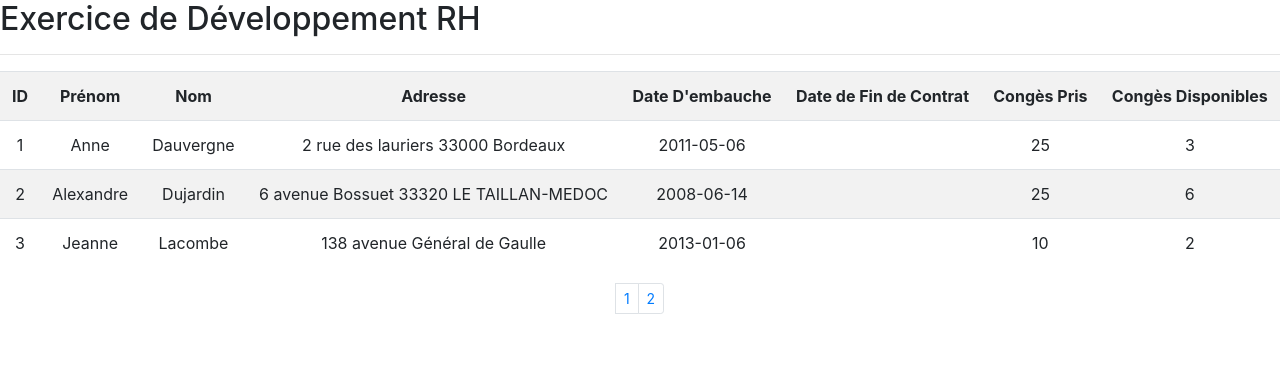
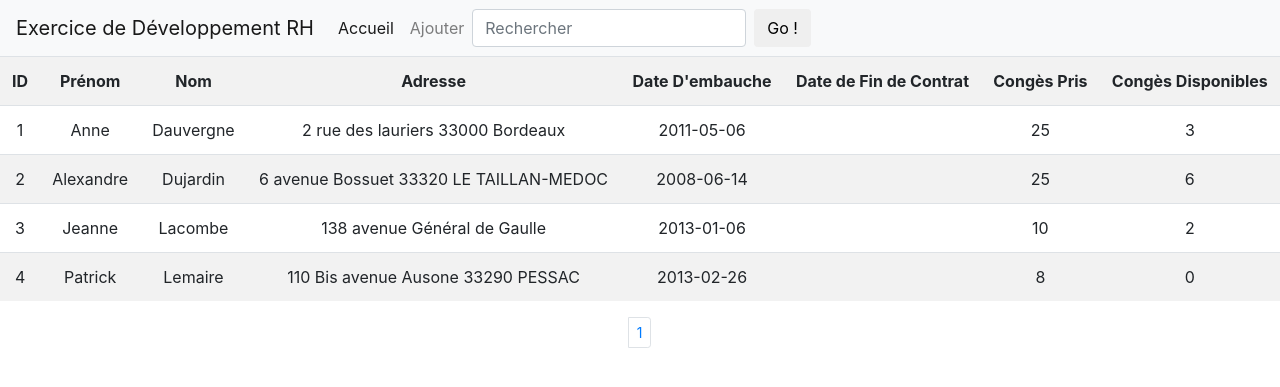
Before and after one commit to nauno40/Exo-RH, a PHP site: page /Version2.php in a window 1280 px wide. Shown: the top 387 px of the page. Run offline with PHP 8.4, Linux system fonts and the light colour scheme; data comes from the database, SQL or seed files in the repository.

Commit message:
Recherche v1

```diff
--- a/Exercice Développement RH/V2/Version2.php
+++ b/Exercice Développement RH/V2/Version2.php
@@ -1,21 +1,40 @@
 <!DOCTYPE html>
 <html lang="fr">
+
 <head>
     <meta charset="UTF-8">
     <meta name="viewport" content="width=device-width, initial-scale=1.0">
     <meta http-equiv="X-UA-Compatible" content="ie=edge">
-    <link rel="stylesheet" href="https://maxcdn.bootstrapcdn.com/bootstrap/4.0.0/css/bootstrap.min.css" integrity="sha384-Gn5384xqQ1aoWXA+058RXPxPg6fy4IWvTNh0E263XmFcJlSAwiGgFAW/dAiS6JXm" crossorigin="anonymous">
+    <link rel="stylesheet" href="https://maxcdn.bootstrapcdn.com/bootstrap/4.0.0/css/bootstrap.min.css" integrity="sha384-Gn5384xqQ1aoWXA+058RXPxPg6fy4IWvTNh0E263XmFcJlSAwiGgFAW/dAiS6JXm"
+        crossorigin="anonymous">
     <title>Document</title>
 </head>
+
 <body>
+    <nav class="navbar navbar-expand-lg navbar-light bg-light">
 
+        <a class="navbar-brand" href="#">Exercice de Développement RH</a>
 
+        <button class="navbar-toggler" type="button" data-toggle="collapse" data-target="#navbarNavAltMarkup" aria-controls="navbarNavAltMarkup" aria-expanded="false" aria-label="Toggle navigation">
+            <span class="navbar-toggler-icon"></span>
+        </button>
 
+        <div class="collapse navbar-collapse" id="navbarNavAltMarkup">
+            <div class="navbar-nav">
+            <a class="nav-item nav-link active" href="#">Accueil<span class="sr-only">(current)</span></a>
+            <a class="nav-item nav-link" href="#">Ajouter</a>
+
+            <form class="form-inline" method="POST" action="version2.php">
+                <input class="form-control mr-sm-2" type="text" placeholder="Rechercher" name="keywords">
+                <button class="btn bg my-2 my-sm-0" type="submit">Go !</button>
+            </form>
+
+            </div>
+        </div>
+    </nav>
 
 
     <form>
-  <h2 class="form-group">Exercice de Développement RH</h2><hr>
-
 
         <div class="form-group">
 
@@ -49,7 +68,7 @@
     //Pagination Réalisation :
     $data = $instanceSalaries->count();
     $nbSalaries = $data['nb'];
-    $parPage = 3; //Nombre de lignes par page
+    $parPage = 12; //Nombre de lignes par page
     $nbPage = ceil($nbSalaries/$parPage);
     $courantePage = 1;  //Page courante
 
@@ -61,8 +80,22 @@
     }
 
 
+
+
+
+
+
+
+    if(isset($_POST['keywords']) && !empty($_POST)){
+        $salaries = $instanceSalaries->Rechercher();
+    }
+    else{
         //Appel de la méthode FindAll
         $salaries = $instanceSalaries->findAll($courantePage, $parPage);
+    }
+
+
+
 
     //Affichage des différentes données des Salariés
     foreach($salaries as $salarie){
@@ -81,15 +114,18 @@
 
     }
 
+
+
+
     ?>
 
             </table>
 
+
+            <!-- Pagination Affichage : -->
             <ul class="pagination pagination-sm justify-content-center">
                 <li class="page-item disabled">
                     <?php
-                //Pagination Affichage :
-
                         for($i=1;$i<=$nbPage;$i++){
                             echo "<li class='page-item'><a class='page-link' href='Version2.php?p=$i'> $i </a>";
                         }
@@ -102,4 +138,5 @@
     </form>
     <script src="https://stackpath.bootstrapcdn.com/bootstrap/4.1.0/js/bootstrap.min.js"></script>
 </body>
+
 </html>
--- a/Exercice Développement RH/V2/class/Salaries.php
+++ b/Exercice Développement RH/V2/class/Salaries.php
@@ -91,12 +91,11 @@ class Salaries extends MyPDO{
     }
 
 
-
-
-
-
-
-
+    // __  __      _   _               _
+    // |  \/  | ___| |_| |__   ___   __| | ___
+    // | |\/| |/ _ \ __| '_ \ / _ \ / _` |/ _ \
+    // | |  | |  __/ |_| | | | (_) | (_| |  __/
+    // |_|  |_|\___|\__|_| |_|\___/ \__,_|\___|
 
 
 
@@ -134,38 +133,55 @@ class Salaries extends MyPDO{
             }else{
                 $salarie->setDateEnd($data['dateEnd']);
             }
+            $all[] = $salarie;
+        }
+        return $all;
+    }
 
-            $all[] = $salarie;
+    public function Rechercher(){
+
+        $all = array();
+
+            // Je commence à séparer les différents mots clés
+            $keywords = explode(' ', $_POST['keywords']);
+            // J'initialise ma variable pour la requête SQL
+            $like = "";
+            foreach($keywords as $keyword) {
+                // Si le mot clé est supérieur à 3 caractères (tu n'es pas obligé)
+                if(strlen($keyword) >= 3) {
+                    // Je concatène
+                    // Le % en SQL est un joker, ça remplace n'importe quel caractère. Si tu veux que se soit une recherche explicite retire les %
+                    $like.= " lastName LIKE '%".$keyword."%' OR";
+                }
+            }
+            // Je retire le dernier OR qui n'a pas lieu d'être
+            $like = substr($like, 0, strlen($like) - 3);
+            // Connexion à ta base de données
+            $resultat = self::$MyPDO->prepare("SELECT * FROM $this->tableName INNER JOIN conges WHERE salaries.id = conges.salaries_id AND WHERE lastName LIKE ".$like);
+            $resultat->execute();
+            $datas = $resultat->fetchAll(PDO::FETCH_ASSOC);
+
+            //Transformation en Objet;
+            foreach($datas as $data){
+
+                $salarie = new Salaries();
+                $salarie->setId($data['id']);
+                $salarie->setFirstName($data['firstName']);
+                $salarie->setLastName($data['lastName']);
+                $salarie->setAddress($data['address']);
+                $salarie->setDateBegin($data['dateBegin']);
+                $salarie->setAcquis($data['acquis']);
+                $salarie->setPris($data['pris']);
+
+                if($data['dateEnd'] == "0000-00-00"){
+                    $salarie->setDateEnd = NULL;
+                }else{
+                    $salarie->setDateEnd($data['dateEnd']);
+                }
+                $all[] = $salarie;
+            }
+            return $all;
 
         }
 
-        return $all;
     }
-
-
-
-
-
-
-
-
-
-
-
-
-
-
-
-
-
-
-
-
-
-
-
-
-
-
-
-}
```
Lines whose indentation alone changed are shown as unchanged.
